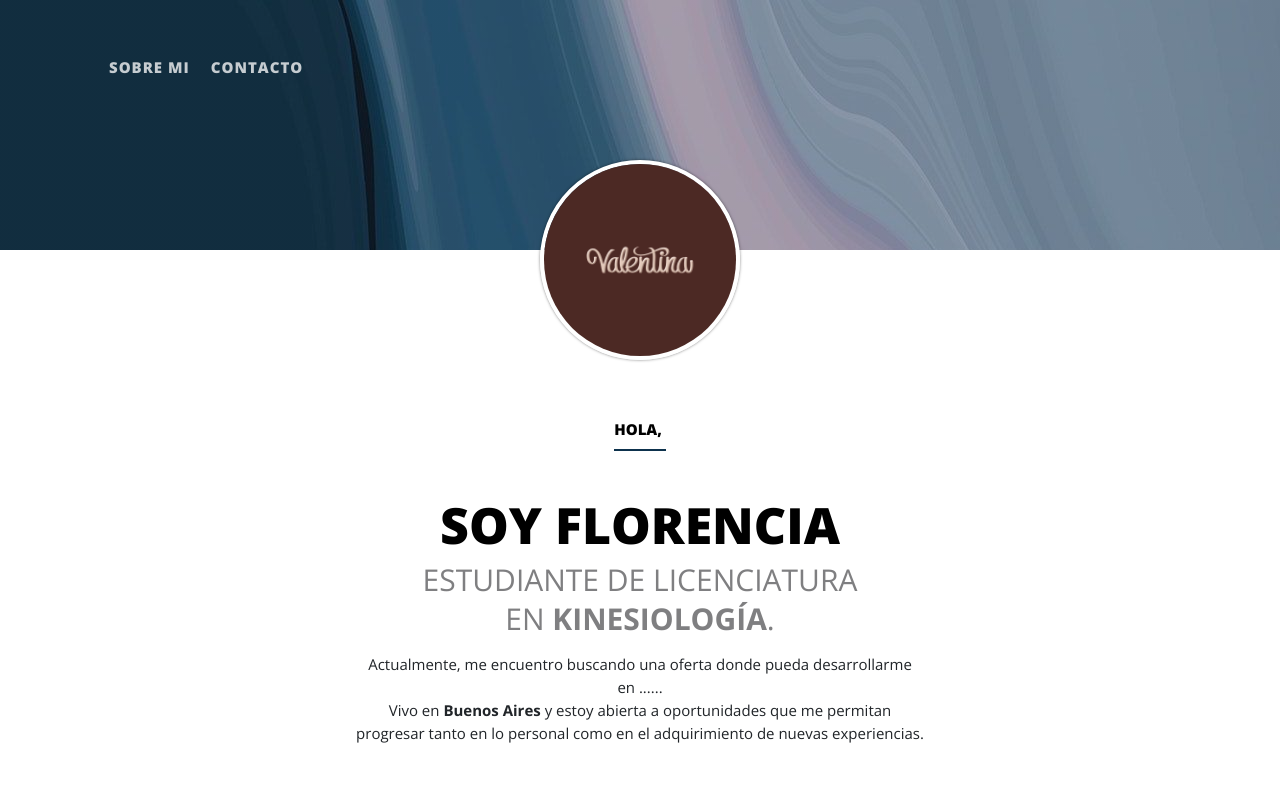
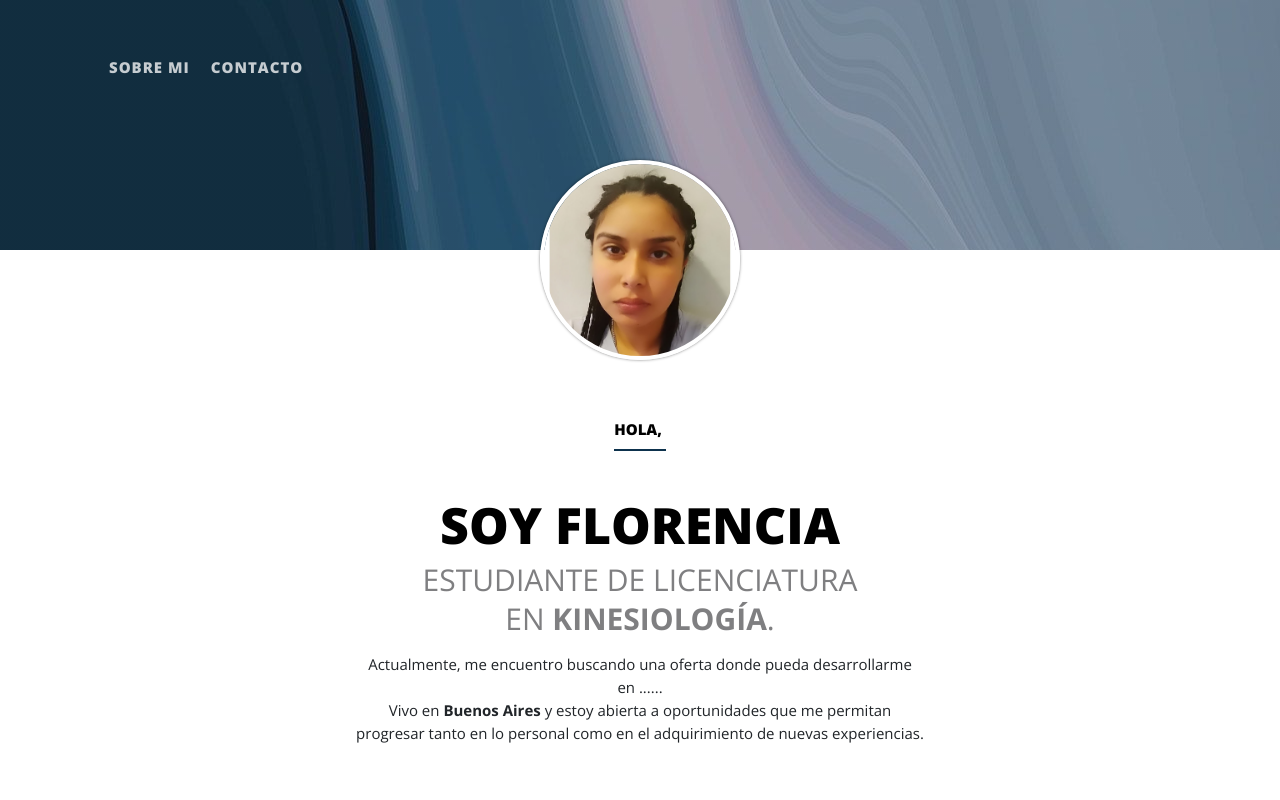
Before and after one commit to valenap/resume-florencia-yniguez, a plain HTML site: page index.html in a window 1280 px wide. Shown: the top 800 px of the page. Drawn offline with nearby package versions, Linux system fonts and the light colour scheme.

Commit message:
agrego foto de perfil y fotos en head

```diff
--- a/index.html
+++ b/index.html
@@ -5,23 +5,23 @@
     <meta charset="UTF-8">
 
     <!-- Primary Meta Tags -->
-    <title>Florencia Yñiguez </title>
+    <title>Florencia Yñiguez</title>
     <meta name="title" content="Florencia Yñiguez">
     <meta name="description" content="Currículum vitae de Florencia Yñiguez">
 
     <!-- Open Graph / Facebook -->
     <meta property="og:type" content="website">
-    <meta property="og:url" content="https://valenap.github.io/resume-florencia-yniguez/index.html">
+    <meta property="og:url" content="https://valenap.github.io/resume-florencia-yniguez/">
     <meta property="og:title" content="Florencia Yñiguez">
     <meta property="og:description" content="Currículum vitae de Florencia Yñiguez">
-    <meta property="og:image" content="imagenes/valentina-logo.jpg">
+    <meta property="og:image" content="imagenes/metatag.jpg">
 
     <!-- Twitter -->
     <meta property="twitter:card" content="summary_large_image">
-    <meta property="twitter:url" content="https://valenap.github.io/resume-florencia-yniguez/index.html">
-    <meta property="twitter:title" content="Florencia Yñiguez ">
+    <meta property="twitter:url" content="https://valenap.github.io/resume-florencia-yniguez/">
+    <meta property="twitter:title" content="Florencia Yñiguez">
     <meta property="twitter:description" content="Currículum vitae de Florencia Yñiguez">
-    <meta property="twitter:image" content="imagenes/valentina-logo.jpg">
+    <meta property="twitter:image" content="imagenes/metatag.jpg">
 
     <meta name="viewport" content="width=device-width, initial-scale=1">
     <link rel="icon" href="imagenes/logo-objetivo.ico">
@@ -66,7 +66,7 @@
 
 <div class="section about-me">
     <a href="index.html">
-        <img class="profile-image" src="imagenes/valentina-logo.jpg">
+        <img class="profile-image" src="imagenes/perfil2.jpg">
     </a>
 
     <div class="w-container">
```
Also changed, not shown: imagenes/metatag.jpg (added), imagenes/perfil.jpg (added), imagenes/perfil2.jpg (added), imagenes/valentina-logo.jpg (deleted).
